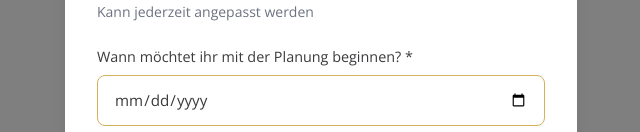
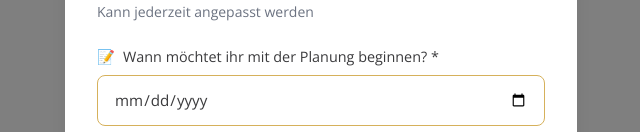
Before and after one commit to danielasommerhochzeitsplanung-droid/Hochzeitsmagie, a React (Vite) app: page / in a window 1280 px wide. Shown: the part 611-743 px from the top of the page, without its empty margins (319-959 px from the left). Built offline with nearby package versions, Linux system fonts and the light colour scheme.

Commit message:
Add 📝 to setup dialog

```diff
--- a/src/components/FirstSetupDialog.tsx
+++ b/src/components/FirstSetupDialog.tsx
@@ -242,10 +242,11 @@ export default function FirstSetupDialog({ isOpen, onComplete }: FirstSetupDialo
 
           <div>
             <label
-              className="block mb-2 font-medium"
+              className="block mb-2 font-medium flex items-center gap-2"
               style={{ fontFamily: 'Open Sans, sans-serif', color: '#3b3b3d', fontSize: '0.9rem' }}
             >
-              Wann möchtet ihr mit der Planung beginnen? *
+              <span>📝</span>
+              <span>Wann möchtet ihr mit der Planung beginnen? *</span>
             </label>
             <input
               type="date"
```
